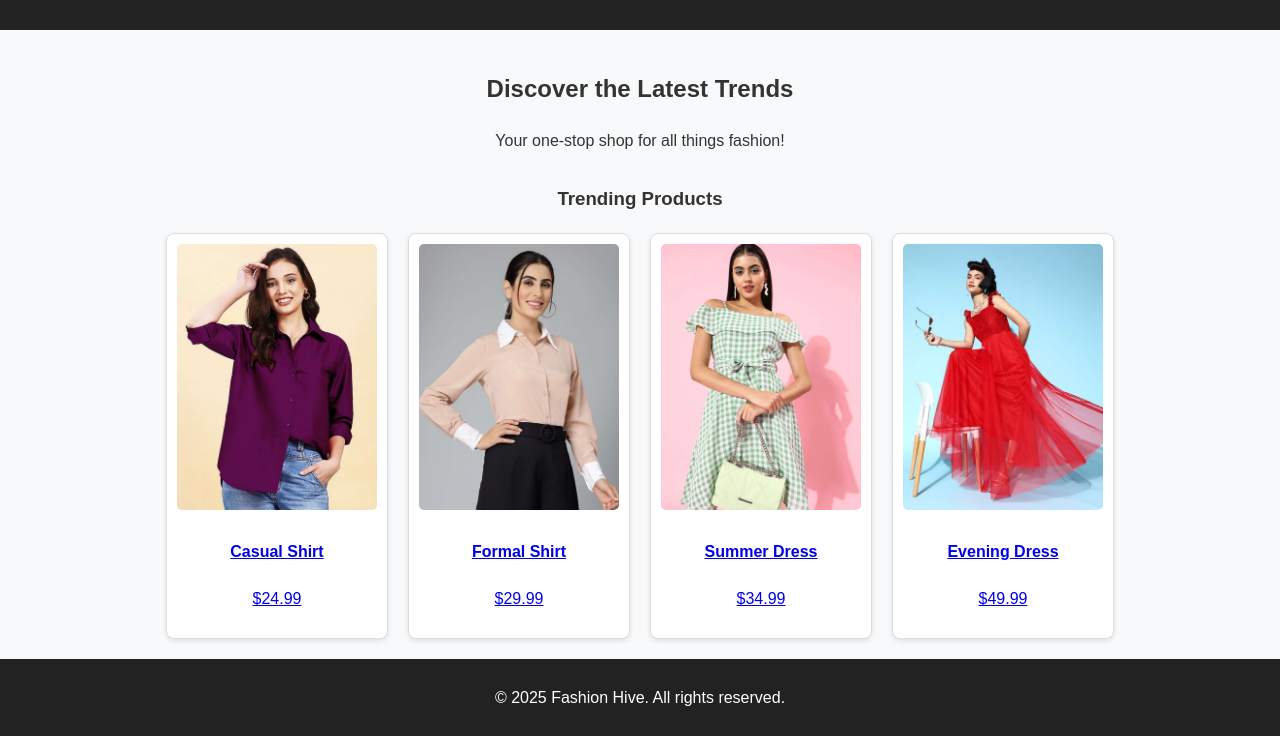
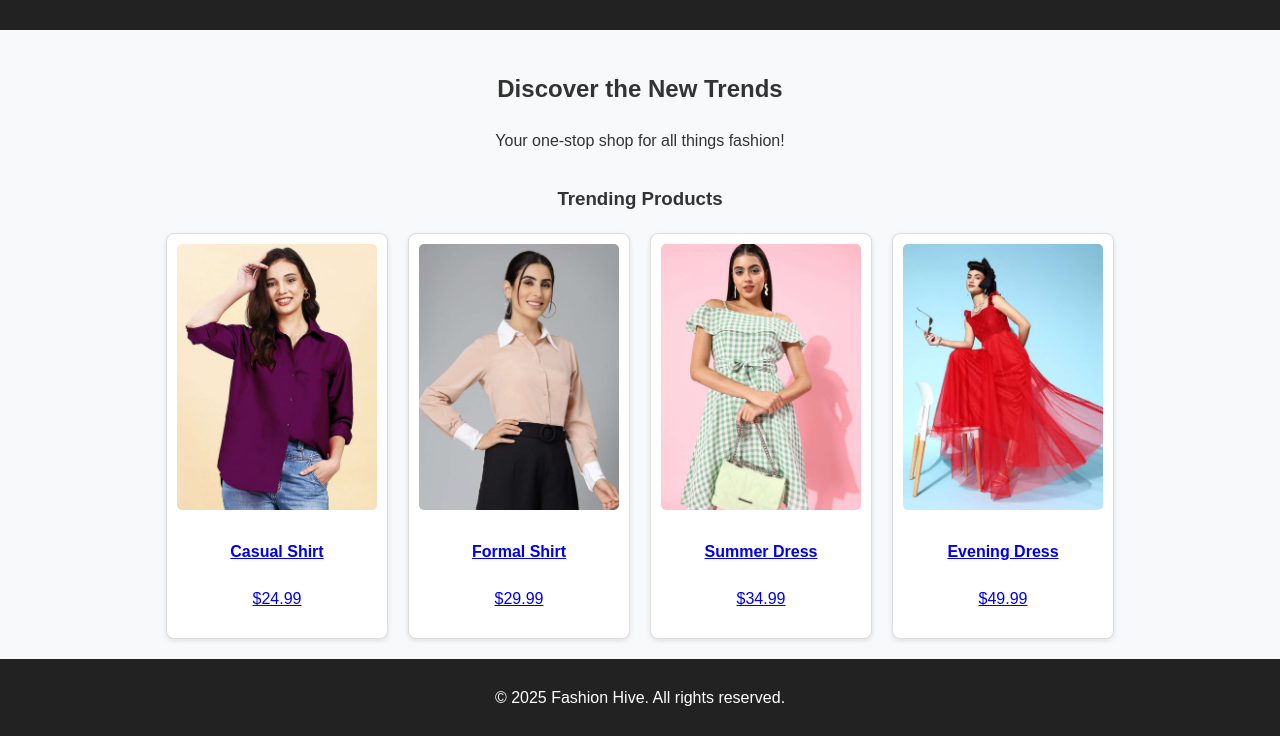
Before and after one commit to SruthiJohnson07/ShoppingSite, a plain HTML site: page index.html in a window 1280 px wide. Shown: the part 84-820 px from the top of the page. Drawn offline with Linux system fonts and the light colour scheme.

Commit message:
Update index.html

```diff
--- a/index.html
+++ b/index.html
@@ -19,7 +19,7 @@
     </header>
     <main>
         <section class="hero">
-            <h2>Discover the Latest Trends</h2>
+            <h2>Discover the New Trends</h2>
             <p>Your one-stop shop for all things fashion!</p>
         </section>
 
```
